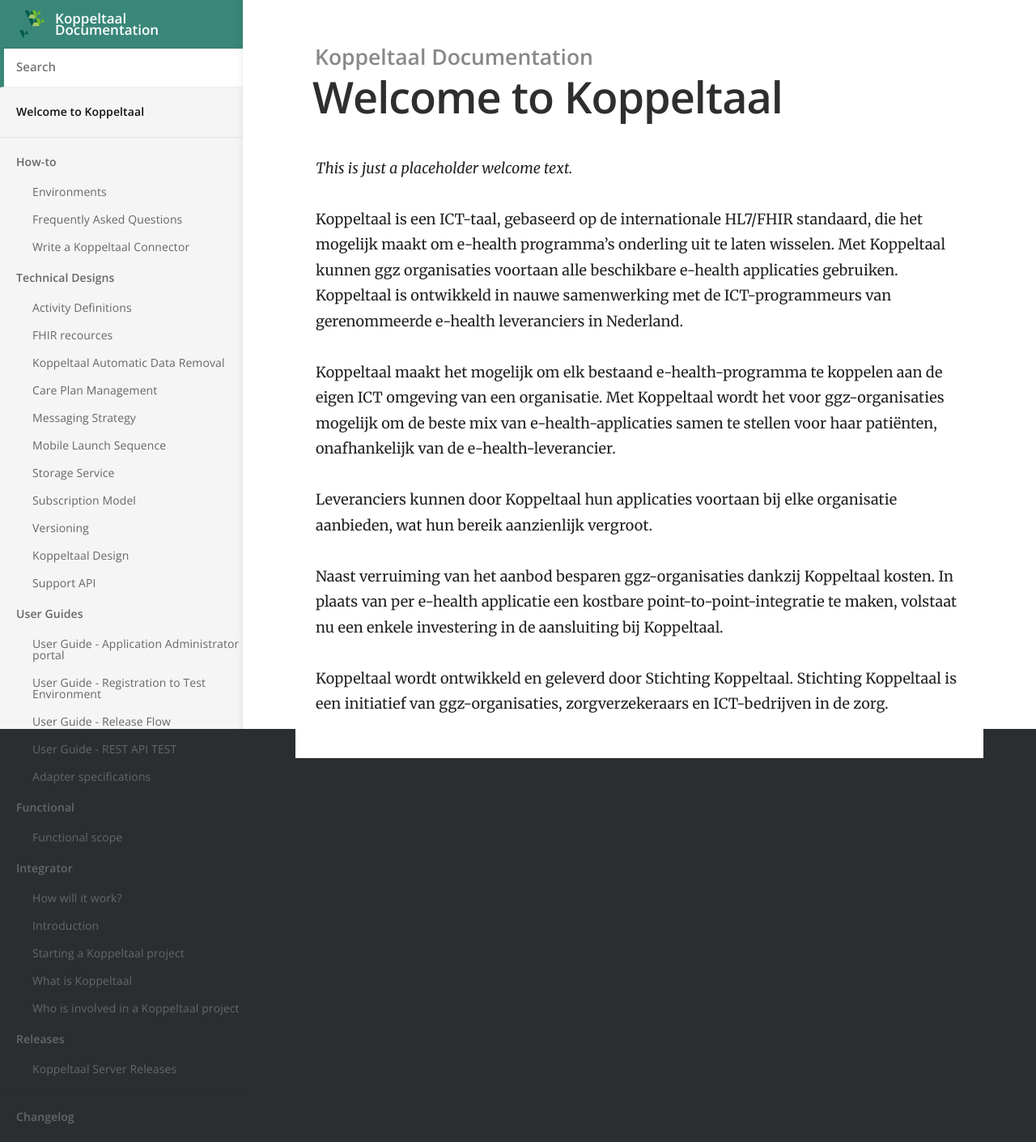
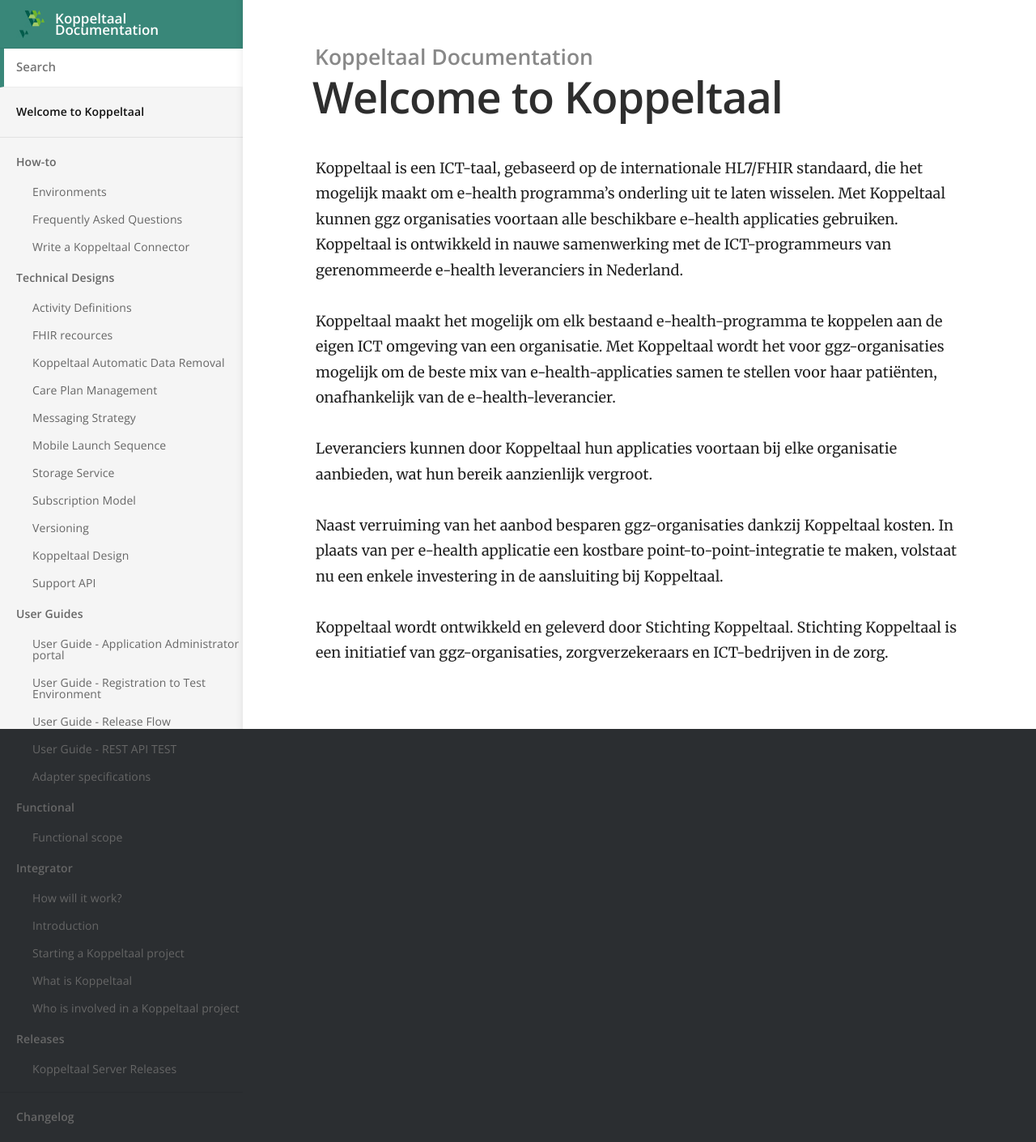
Before and after one commit to Koppeltaal/Koppeltaal-Documentation, a Jekyll site: the page built from index.md, in a window 1280 px wide. Shown: the whole page at 81% size. Built offline with Jekyll 4.4.1, drawn with Linux system fonts in a browser that asks for light colours.

Commit message:
Update index.md

```diff
--- a/index.md
+++ b/index.md
@@ -2,7 +2,7 @@
 title: Welcome to Koppeltaal
 ---
 
-_This is just a placeholder welcome text._
+
 
 Koppeltaal is een ICT-taal, gebaseerd op de internationale HL7/FHIR standaard, die het mogelijk maakt om e-health programma’s onderling uit te laten wisselen. Met Koppeltaal kunnen ggz organisaties voortaan alle beschikbare e-health applicaties gebruiken. Koppeltaal is ontwikkeld in nauwe samenwerking met de ICT-programmeurs van gerenommeerde e-health leveranciers in Nederland.
 
```
